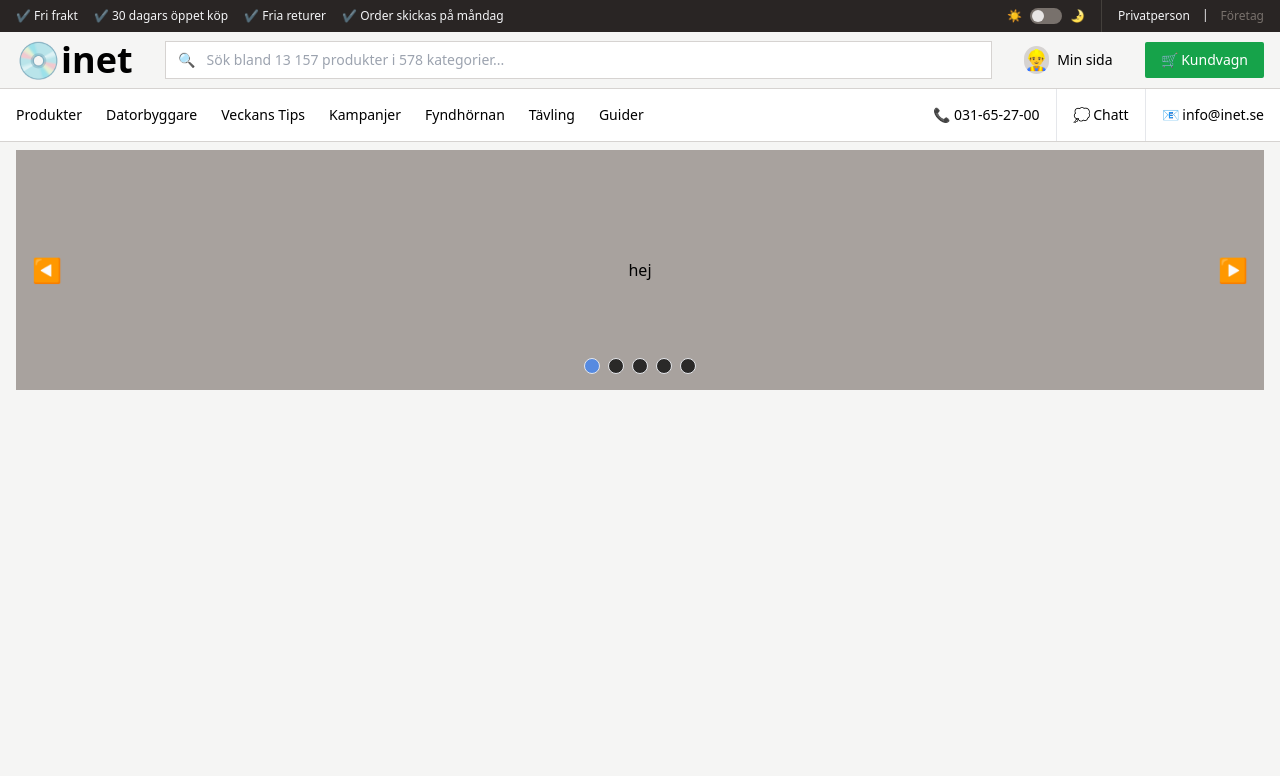
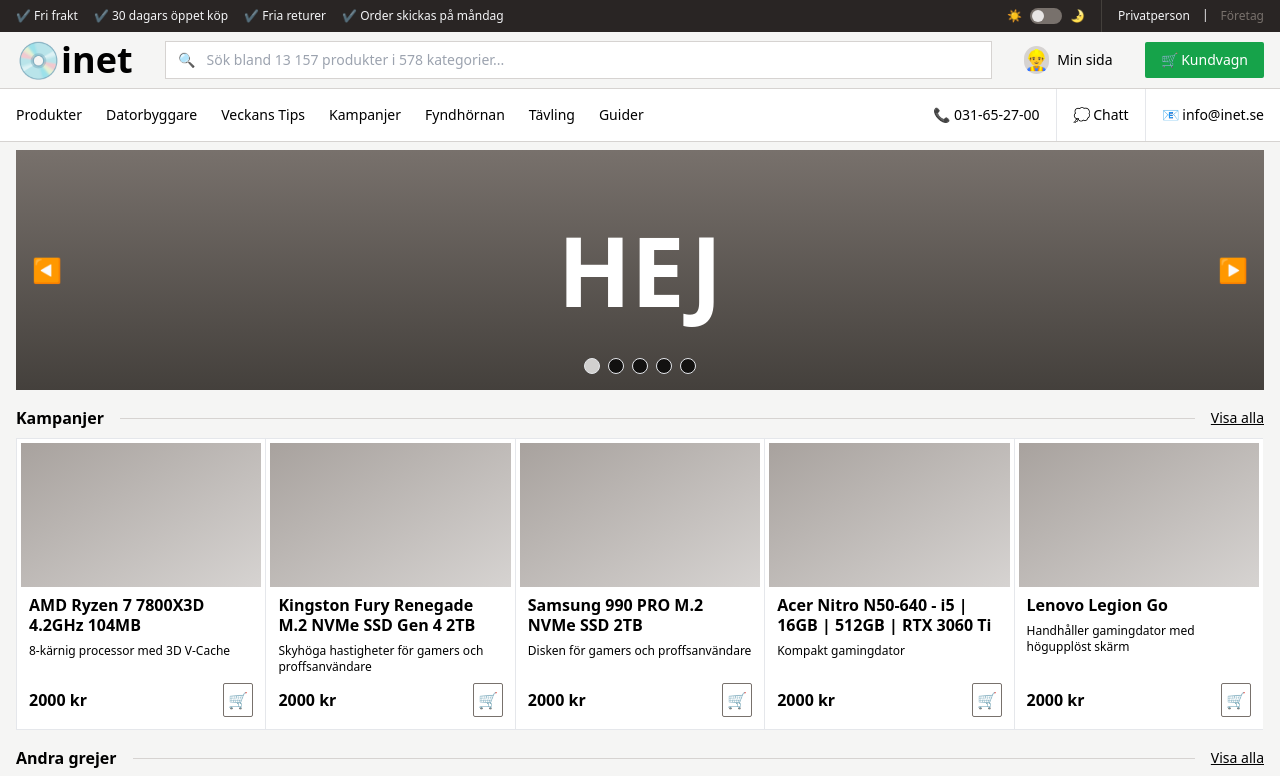
Before and after one commit to simon-off/inet-redesign, a React (Vite) app: page / in a window 1280 px wide. Shown: the top 776 px of the page. Built offline with nearby package versions, Linux system fonts and the light colour scheme.

Commit message:
added item shelves

```diff
--- a/src/App.tsx
+++ b/src/App.tsx
@@ -1,13 +1,17 @@
 import "./App.css";
 import BannerCarousel from "./components/BannerCarousel";
 import Header from "./components/Header";
+import ItemShelf from "./components/ItemShelf";
 
 function App() {
   return (
     <>
       <Header />
-      <main className="max-w-screen-xl mx-auto px-4 py-2">
+      <main className="max-w-screen-xl mx-auto px-4 py-2 flex flex-col gap-4">
         <BannerCarousel />
+        <ItemShelf heading="Kampanjer" link="#" />
+        <ItemShelf heading="Andra grejer" link="#" />
+        <ItemShelf heading="Bra skit" link="#" />
       </main>
     </>
   );
--- a/src/components/BannerCarousel.tsx
+++ b/src/components/BannerCarousel.tsx
@@ -1,6 +1,6 @@
 import { useState } from "react";
 
-const banners = ["hej", "hejdå", "hejsan", "hoppla", "hoop"];
+const banners = ["hej", "hejsan", "tjabba", "tjena", "hallå"];
 
 function PageButton({
   i,
@@ -14,8 +14,8 @@
   return (
     <div
       onClick={() => setPage(i)}
-      className={`${active ? "bg-blue-500 bg-opacity-100" : "bg-black"}
-        rounded-full bg-opacity-75 border w-4 h-4`}
+      className={`${active ? "bg-white bg-opacity-100" : "bg-black"}
+        cursor-pointer rounded-full bg-opacity-75 border w-4 h-4`}
     ></div>
   );
 }
@@ -31,8 +31,23 @@
   };
 
   return (
-    <section className="h-[240px] bg-stone-400 relative flex justify-center items-center">
-      {banners.map((word, i) => i === page && <div>{word}</div>)}
+    <section className="h-[240px] bg-stone-400 relative flex justify-center items-center overflow-hidden">
+      {banners.map(
+        (word, i) =>
+          i === page && (
+            <div className="w-full h-full relative">
+              <div className="absolute -translate-x-full bg-teal-800 grid place-items-center w-full h-full">
+                {banners[i <= 0 ? banners.length - 1 : i - 1]}
+              </div>
+              <div className="absolute text-white text-8xl uppercase font-black bg-gradient-to-t from-stone-700 to-stone-500 grid place-items-center w-full h-full">
+                {word}
+              </div>
+              <div className="absolute translate-x-full bg-teal-700 grid place-items-center w-full h-full">
+                {banners[i >= banners.length - 1 ? 0 : i + 1]}
+              </div>
+            </div>
+          )
+      )}
       <button
         onClick={leftButtonHandler}
         className="absolute h-full top-0 left-0 hover:bg-black hover:bg-opacity-10 p-4 text-2xl"
--- /dev/null
+++ b/src/components/ItemShelf.tsx
@@ -0,0 +1,56 @@
+import ShelfItem from "./ShelfItem";
+
+interface IProps {
+  heading: string;
+  link: string;
+}
+
+function ItemShelf(props: IProps) {
+  return (
+    <section>
+      <div className="flex justify-between items-center gap-4 pb-2">
+        <a href={props.link}>
+          <h2 className="font-bold hover:text-blue-500">{props.heading}</h2>
+        </a>
+        <div className="h-[1px] flex-1 bg-stone-300"></div>
+        <a href={props.link} className="underline text-sm">
+          Visa alla
+        </a>
+      </div>
+      <div
+        className="relative grid grid-flow-col snap-x items-center scroll"
+        style={{ gridAutoColumns: "calc(20% - .2px)" }}
+      >
+        {/* <button className="absolute left-0 p-4 text-xl">👈</button>
+        <button className="absolute right-0 p-4 text-xl">👉</button> */}
+        <ShelfItem
+          title="AMD Ryzen 7 7800X3D 4.2GHz 104MB"
+          description="8-kärnig processor med 3D V-Cache"
+          price={2000}
+        />
+        <ShelfItem
+          title="Kingston Fury Renegade M.2 NVMe SSD Gen 4 2TB"
+          description="Skyhöga hastigheter för gamers och proffsanvändare"
+          price={2000}
+        />
+        <ShelfItem
+          title="Samsung 990 PRO M.2 NVMe SSD 2TB"
+          description="Disken för gamers och proffsanvändare"
+          price={2000}
+        />
+        <ShelfItem
+          title="Acer Nitro N50-640 - i5 | 16GB | 512GB | RTX 3060 Ti"
+          price={2000}
+          description="Kompakt gamingdator"
+        />
+        <ShelfItem
+          title="Lenovo Legion Go"
+          description="Handhåller gamingdator med högupplöst skärm"
+          price={2000}
+        />
+      </div>
+    </section>
+  );
+}
+
+export default ItemShelf;
--- /dev/null
+++ b/src/components/ShelfItem.tsx
@@ -0,0 +1,27 @@
+interface IProps {
+  title?: string;
+  description?: string;
+  price?: number;
+  link?: string;
+  isProduct?: boolean;
+}
+
+function ShelfItem(props: IProps) {
+  return (
+    <article className="border border-r-0 bg-white p-1 snap-start h-full flex flex-col">
+      <div className="bg-gradient-to-br from-stone-400 to-stone-300 h-36"></div>
+      <div className="p-2">
+        <h2 className="font-semibold leading-tight pb-2">{props.title}</h2>
+        <p className="text-xs">{props.description}</p>
+      </div>
+      <div className="px-2 pb-2 mt-auto flex justify-between items-center">
+        <span className="font-bold">
+          {props.price} {props.price && "kr"}
+        </span>
+        <button className="border border-stone-500 p-1 rounded-sm">🛒</button>
+      </div>
+    </article>
+  );
+}
+
+export default ShelfItem;
```
